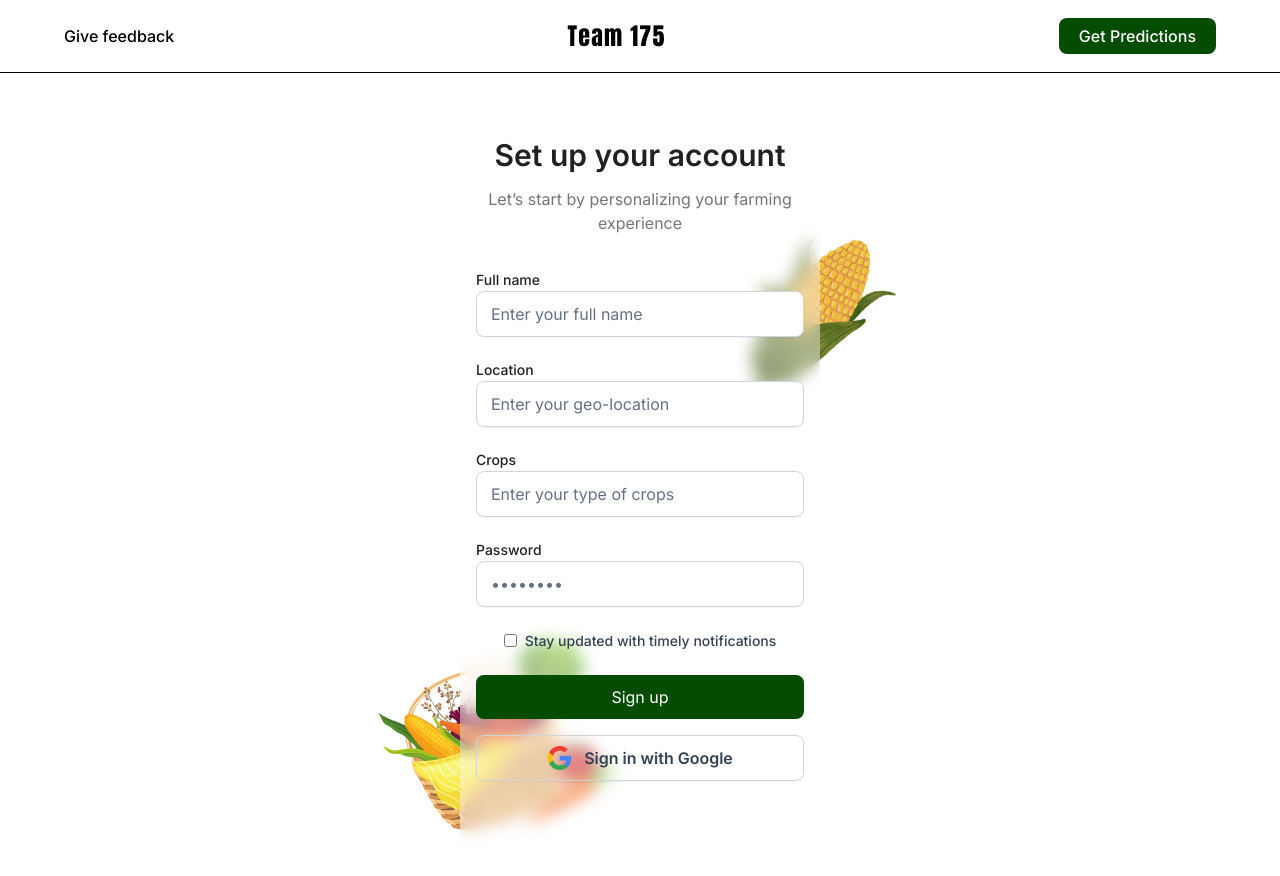
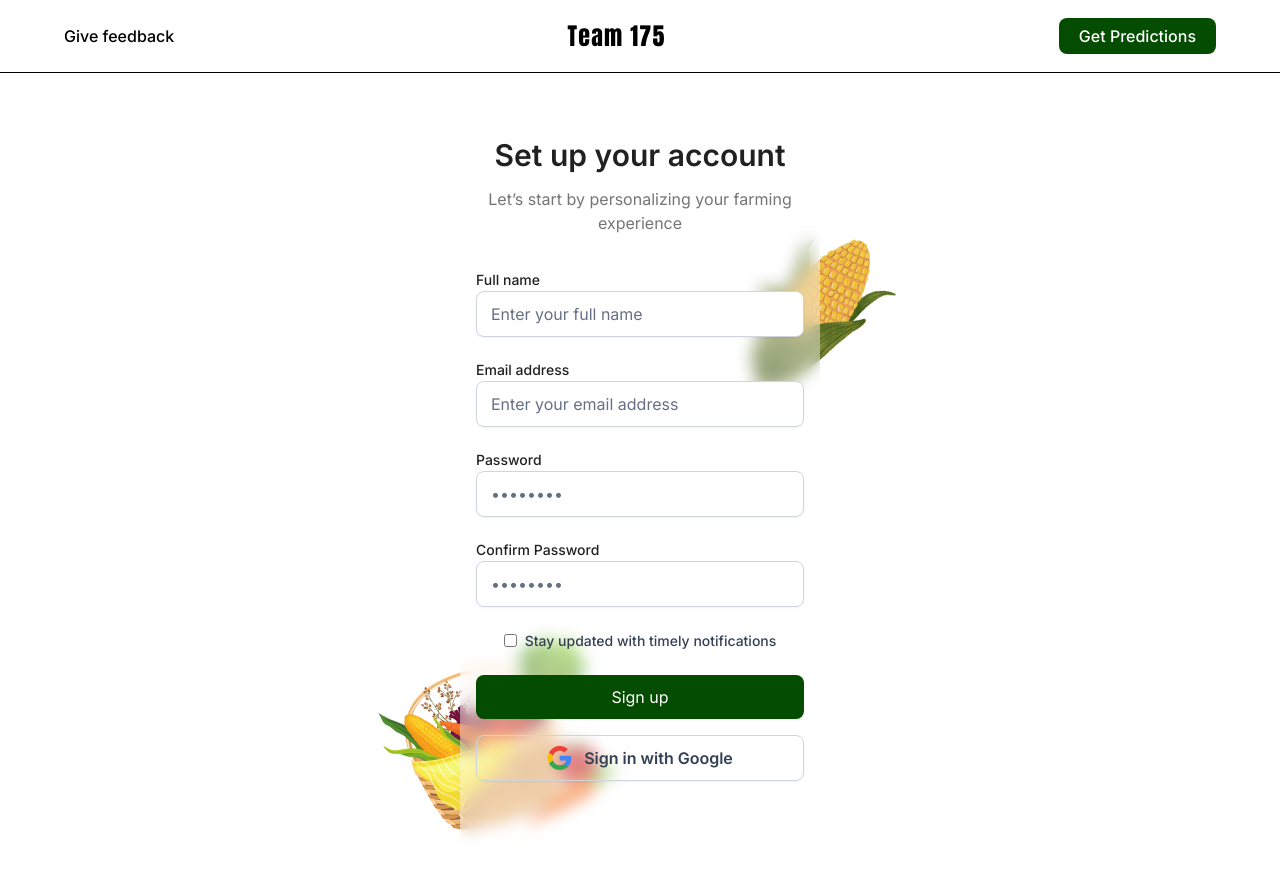
Before and after one commit to klusterthon-group-175/precision-farming-frontend, a React (Vite) app: page /create-account in a window 1280 px wide. Shown: the top 876 px of the page. Built offline with nearby package versions, Linux system fonts and the light colour scheme.

Commit message:
made updates to signup page

```diff
--- a/src/components/Main/Signup.jsx
+++ b/src/components/Main/Signup.jsx
@@ -36,33 +36,17 @@ const Signup = () => {
 
                     <div>
                         <label
-                            htmlFor='location'
+                            htmlFor='email'
                             className='mb-1.5 text-sm font-medium'>
-                            Location
+                            Email address
                         </label>
                         <br />
                         <input
-                            id='location'
-                            type='text'
+                            id='email'
+                            type='email'
                             className='w-full px-3.5 py-2.5 rounded-lg bg-white border border-gray-350 shadow-sm shadow-[#101828]/[0.05]  placeholder:text-gray-550'
                             required
-                            placeholder='Enter your geo-location'
-                        />
-                    </div>
-
-                    <div>
-                        <label
-                            htmlFor='crops'
-                            className='mb-1.5 text-sm font-medium'>
-                            Crops
-                        </label>
-                        <br />
-                        <input
-                            id='crops'
-                            type='text'
-                            className='w-full px-3.5 py-2.5 rounded-lg bg-white border border-gray-350 shadow-sm shadow-[#101828]/[0.05]  placeholder:text-gray-550'
-                            required
-                            placeholder='Enter your type of crops'
+                            placeholder='Enter your email address'
                         />
                     </div>
 
@@ -75,6 +59,22 @@ const Signup = () => {
                         <br />
                         <input
                             id='password'
+                            type='password'
+                            className='w-full px-3.5 py-2.5 rounded-lg bg-white border border-gray-350 shadow-sm shadow-[#101828]/[0.05]  placeholder:text-gray-550'
+                            required
+                            placeholder='••••••••'
+                        />
+                    </div>
+
+                    <div>
+                        <label
+                            htmlFor='confirmPassword'
+                            className='mb-1.5 text-sm font-medium'>
+                            Confirm Password
+                        </label>
+                        <br />
+                        <input
+                            id='confirmPassword'
                             type='password'
                             className='w-full px-3.5 py-2.5 rounded-lg bg-white border border-gray-350 shadow-sm shadow-[#101828]/[0.05]  placeholder:text-gray-550'
                             required
```
